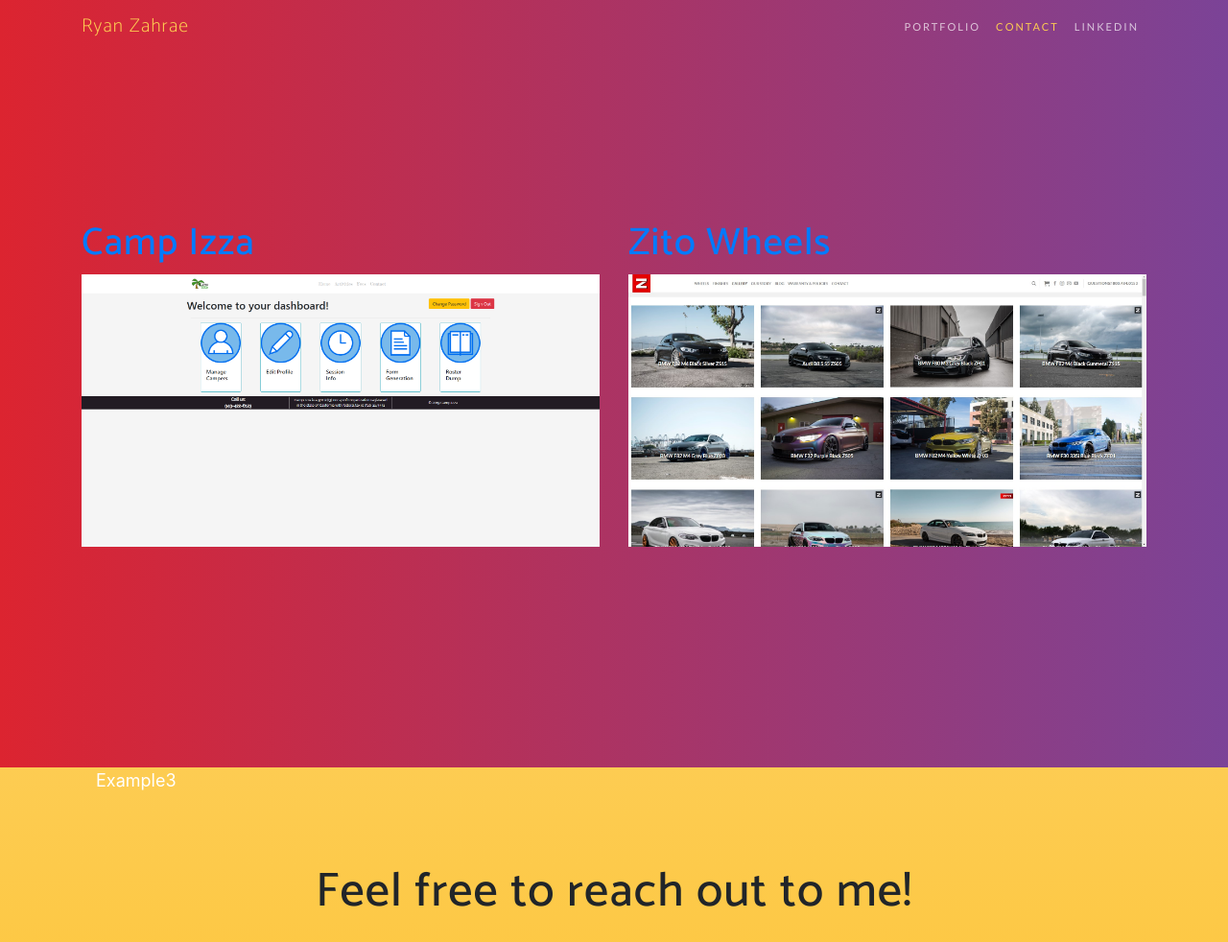
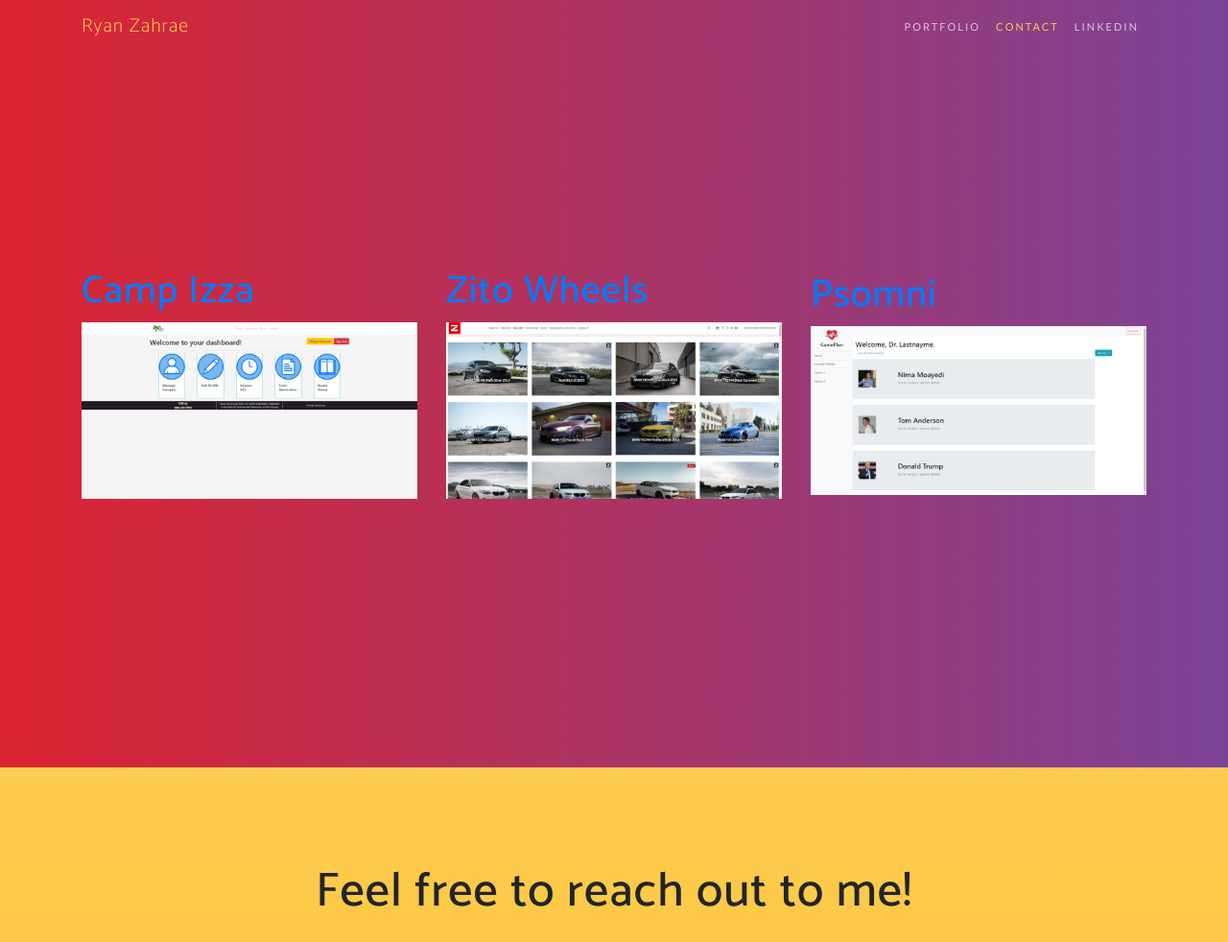
Before and after one commit to ryanzahrae/ryanzahrae.github.io, a website with bundled scripts: page index.html in a window 1280 px wide. Shown: the top 982 px of the page at 96% size. Built offline with nearby package versions, Linux system fonts and the light colour scheme; files whose address does not match are found by name; a web font is replaced by a local one.

Commit message:
New additions

```diff
--- a/index.html
+++ b/index.html
@@ -69,9 +69,12 @@
 				<img src="img/zito.png" class="img-fluid" alt="">
 				</a>
 			</div>
+			<div class="col my-auto">
+				<a href="http://psomni.net">
+				<h1>Psomni</h1>
+				<img src="img/psomni.png" class="img-fluid" alt="">
+				</a>
 			</div>
-			<div class="col my-auto">
-				<p>Example3</p>
 			</div>
 		</div>
 	</div>
```
Also changed, not shown: img/psomni.png (added).
